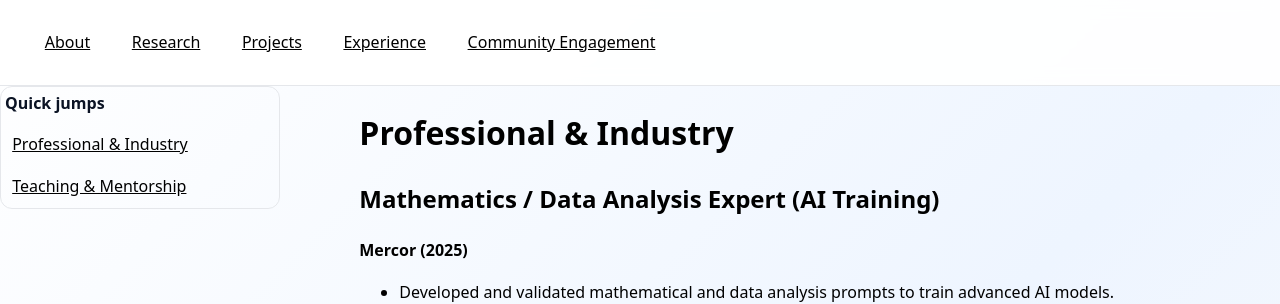
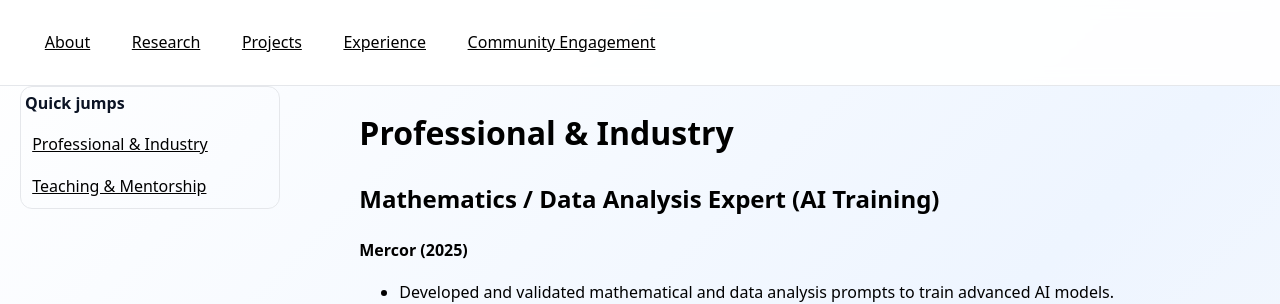
Before and after one commit to SARAH-GAKII/sarah-gakii.github.io, a Jekyll site: the page built from experience.md, in a window 1280 px wide. Shown: the top 304 px of the page. Built offline with Jekyll 4.4.1, drawn with Linux system fonts in a browser that asks for light colours.

Commit message:
Update style.css

```diff
--- a/assets/style.css
+++ b/assets/style.css
@@ -123,7 +123,6 @@
 
     /* --- Two-column page shell for long pages (sticky sidebar) --- */
     .page-shell{ display: grid; grid-template-columns: 280px 1fr; column-gap: .75rem; row-gap: 1.5rem; }
-    @media (min-width: 1200px){ .page-shell .content { max-width: 95ch; } }
     .sidebar{ position: sticky; top: 72px; align-self: start; background: var(--panel); border: 1px solid #e5e7eb; border-radius: 12px; padding-right: .5rem ;}
     .sidebar h2{ font-size: 1rem; margin: .25rem .25rem .5rem; color: #0b1324;}
     .sidebar a{ display: block; padding: .5rem .7rem; border-radius: 8px; color: var(--muted);}
@@ -142,6 +141,19 @@
       .sidebar{ position: static; margin-bottom: 1rem; }
       .page-shell .content{ max-width: 100%; padding-inline: 1rem; }
     }
+
+/* Desktop/tablet: pull the LEFT sidebar closer to the content
+   without moving the content column */
+@media (min-width: 900px){
+  .page-shell{
+    grid-template-columns: 280px minmax(0, 1fr);
+    column-gap: .75rem;          /* tighten space BETWEEN columns */
+  }
+  .sidebar{
+    margin-left: 1.25rem;         /* shifts the sidebar RIGHT */
+    padding-right: .25rem;        /* tiny trim so it sits closer */
+  }
+}
 
     /* About layout: 1/4 sidebar (sticky) + 3/4 content */
 .about-shell{
```
